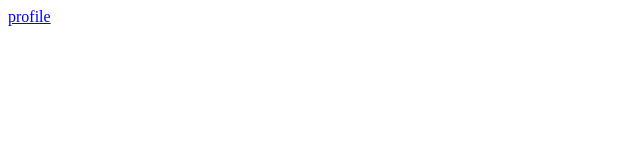
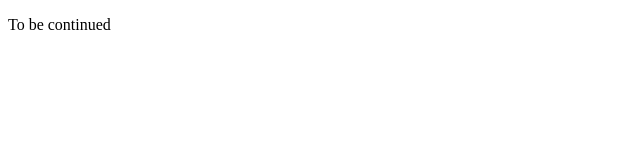
Before and after one commit to Pon-c/DevOps-Lab03, a plain HTML site: page index.html in a window 1280 px wide. Shown: the whole page, without its empty margins (0-640 px from the left). Drawn offline with Linux system fonts and the light colour scheme.

Commit message:
to be continued

```diff
--- a/index.html
+++ b/index.html
@@ -4,6 +4,6 @@
 <title>Profile</title>
 </head>
 <body>
-    <a href="profile.html">profile</a>
+    <p>To be continued</p>
 </body>
 </html>
```
